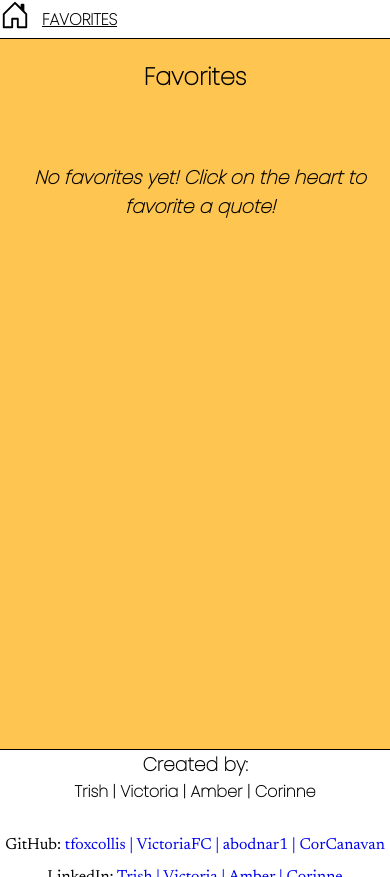
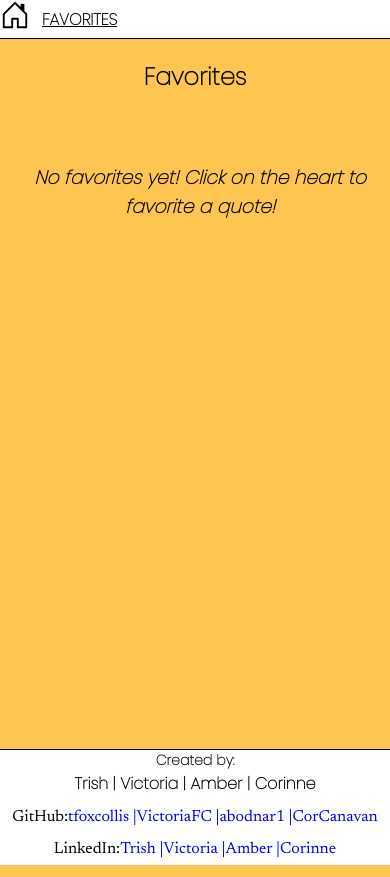
Before and after one commit to abodnar1/zen-in-ten, a React (Create React App) app: page /favorites in a window 390 px wide. Built offline with nearby package versions, Linux system fonts and the light colour scheme; a web font is replaced by a local one.

Commit message:
refactor footer to fit on mobile

```diff
--- a/src/Components/App/App.css
+++ b/src/Components/App/App.css
@@ -20,11 +20,20 @@ html, body {
 	text-align: center;
 }
 
-.main-container {
-  min-height: 85vh;
+@media screen and (max-width: 490px) {
+  .main-container {
+    min-height: 85vh;
+  }
 }
+
+@media screen and (min-width: 490px) {
+  .main-container {
+    min-height: 85vh;
+  }
+}
+
 
 .footer {
   margin-top: 2em;
-  height: 15vh;
+  min-height: 15vh;
 }
--- a/src/Components/Footer/Footer.css
+++ b/src/Components/Footer/Footer.css
@@ -15,13 +15,21 @@
 	display: flex;
 	flex-direction: column;
 	align-items: center;
-	margin: 0px;
+  padding-bottom: 5px;
 }
 
-.github-footer,
-.linkedin-footer {
+@media screen and (max-width: 500px) {
+  .footer-header {
+    font-size: 14px;
+  }
+  .team-footer {
+    flex-wrap: wrap;
+  }
+}
+
+.team-footer {
   display: flex;
-	flex-direction: row;
+  flex-direction: column;
   font-family: 'Newsreader', serif;
   font-weight: lighter;
   margin: 0px;
@@ -29,8 +37,12 @@
   line-height: 0;
 }
 
-.github,
-.linkedin {
+.team-footer p {
+  display: flex;
+  justify-content: center;
+}
+
+.team-link {
 	text-decoration: none;
 }
 
--- a/src/Components/Footer/Footer.tsx
+++ b/src/Components/Footer/Footer.tsx
@@ -6,24 +6,21 @@ const Footer = () => {
 		<footer className="footer-container">
 			<div className="top-footer">
 				<h3 className="footer-header">Created by:</h3>
-				<p className="group-names"> Trish | Victoria | Amber | Corinne </p><br></br>
+				<p className="group-names"> Trish | Victoria | Amber | Corinne </p>
 			</div>
 
-			<div className="github-footer">
+			<div className="team-footer">
 				<p>GitHub:
-					<a className="github" href="https://github.com/tfoxcollis">   tfoxcollis  |  </a>
-					<a className="github" href="https://github.com/VictoriaFC"> VictoriaFC  | </a>
-					<a className="github" href="https://github.com/abodnar1"> abodnar1  | </a>
-					<a className="github" href="https://github.com/CorCanavan"> CorCanavan</a>
+					<a className="team-link" href="https://github.com/tfoxcollis">   tfoxcollis  |  </a>
+					<a className="team-link" href="https://github.com/VictoriaFC"> VictoriaFC  | </a>
+					<a className="team-link" href="https://github.com/abodnar1"> abodnar1  | </a>
+					<a className="team-link" href="https://github.com/CorCanavan"> CorCanavan</a>
 				</p>
-				</div>
-
-				<div className="linkedin-footer">
 				<p>LinkedIn:
-					<a className="linkedin" href="https://www.linkedin.com/in/trish-fox-collis/">   Trish  | </a>
-					<a className="linkedin"href="https://www.linkedin.com/in/victoria-fox-collis/"> Victoria  | </a>
-					<a className="linkedin"href="https://www.linkedin.com/in/amberbodnar/"> Amber  | </a>
-					<a className="linkedin"href="https://www.linkedin.com/in/corinnecanavan/"> Corinne</a>
+					<a className="team-link" href="https://www.linkedin.com/in/trish-fox-collis/">   Trish  | </a>
+					<a className="team-link"href="https://www.linkedin.com/in/victoria-fox-collis/"> Victoria  | </a>
+					<a className="team-link"href="https://www.linkedin.com/in/amberbodnar/"> Amber  | </a>
+					<a className="team-link"href="https://www.linkedin.com/in/corinnecanavan/"> Corinne</a>
 				</p>
 			</div>
 		</footer>
--- a/src/Components/dailyquote/DailyQuote.css
+++ b/src/Components/dailyquote/DailyQuote.css
@@ -18,7 +18,10 @@
   }
 }
 
-@media screen and (max-width: 490) {
+@media (max-width: 490) {
+  .daily-quote-wrapper {
+    margin-top: 5em;
+  }
   .daily-quote-container {
     width: 90vw;
   }
```
Lines whose indentation alone changed are shown as unchanged.
